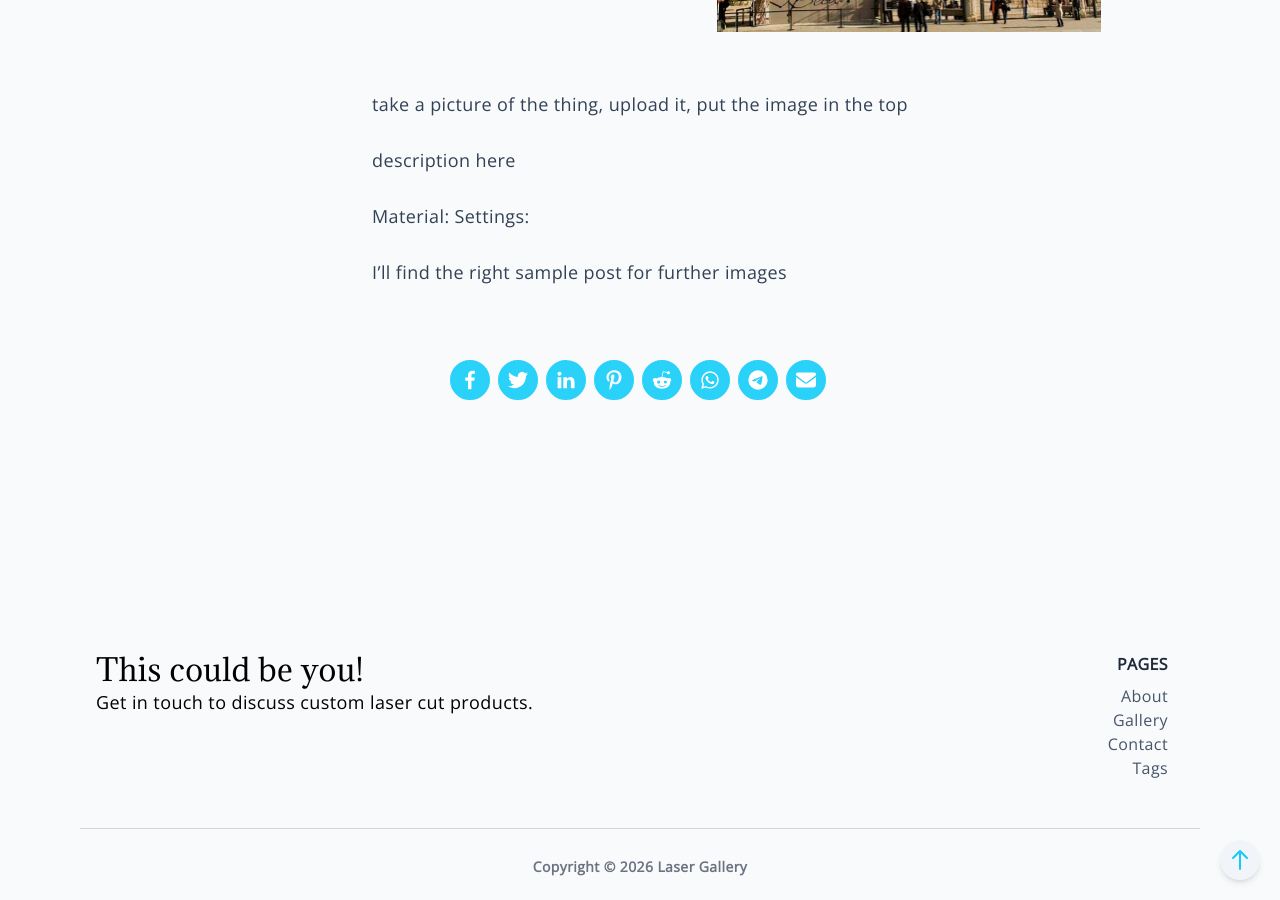
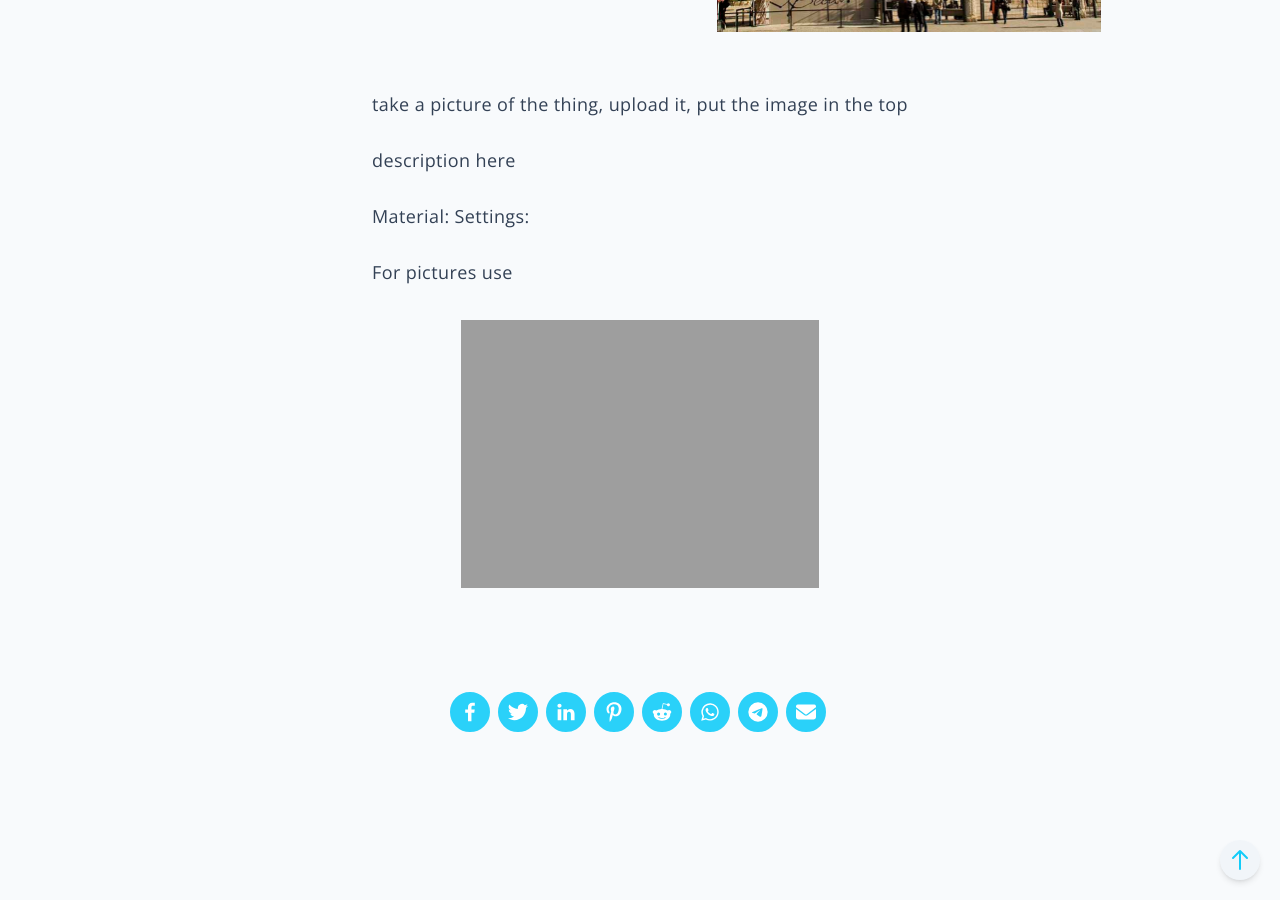
Before and after one commit to paper-engineer/laser-gallery, a Jekyll site: the page built from docs/_posts/2026-04-19-post-template.md, in a window 1280 px wide and 900 px high, scrolled down 572 px. Built offline with Jekyll 4.4.1, drawn with Linux system fonts in a browser that asks for light colours.

Commit message:
Update 2026-04-19-post-template.md

```diff
--- a/docs/_posts/2026-04-19-post-template.md
+++ b/docs/_posts/2026-04-19-post-template.md
@@ -16,4 +16,5 @@ description here
 Material:
 Settings:
 
-I'll find the right sample post for further images
+For pictures use
+![alt]({{ site.url }}{{ site.baseurl }}/assets/images/bio-photo.jpg)
```
